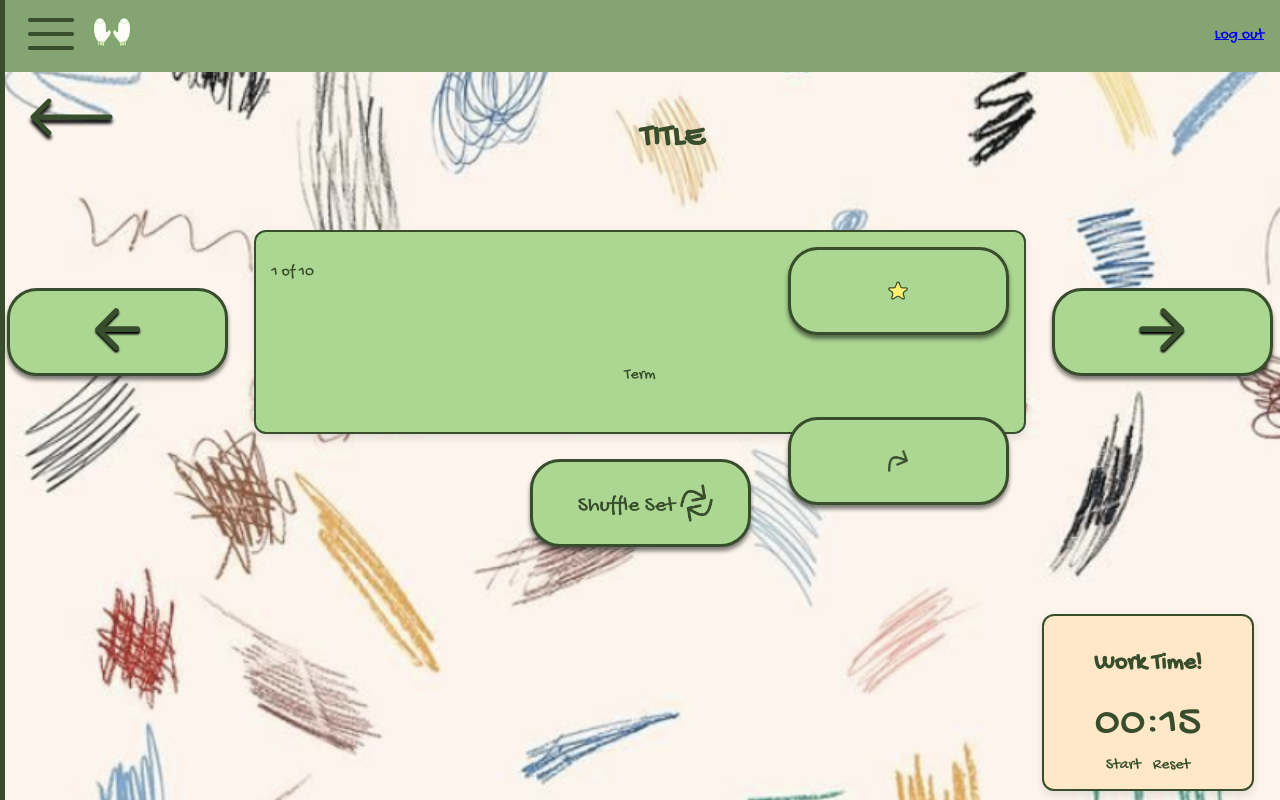
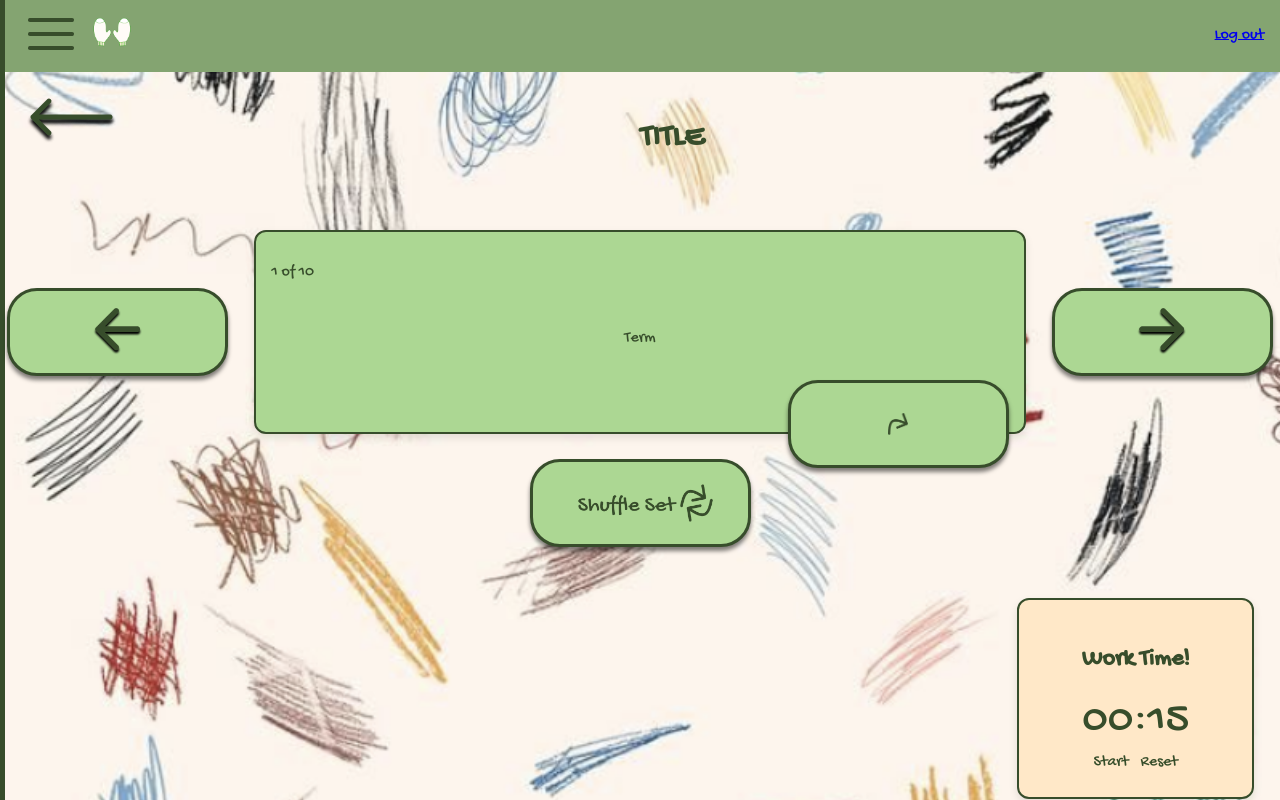
Before and after one commit to rin-bell4772/mttn, a Next.js app in the folder mttn/: page /flashcardSet in a window 1280 px wide. Shown: the top 800 px of the page. Built offline with nearby package versions, Linux system fonts and the light colour scheme; a web font is replaced by a local one.

Commit message:
Update flashcardSet (it's making me push idk why)
It's ma

```diff
--- a/mttn/src/app/flashcardSet/flashcardSet.module.css
+++ b/mttn/src/app/flashcardSet/flashcardSet.module.css
@@ -89,7 +89,8 @@
     display: flex;
     justify-content: center;
     width: 15%;
-    padding: 1%
+    padding: 2%;
+    margin-bottom: 2%;
 }
 
 .bottom {
--- a/mttn/src/app/flashcardSet/flashcardSet.tsx
+++ b/mttn/src/app/flashcardSet/flashcardSet.tsx
@@ -31,9 +31,7 @@ export default function FlashcardSet() {
                 <div className={styles.card}>
                     <div className={styles.upper}>
                         <p>1 of 10</p>
-                        <Button className={styles.button}>
-                            <Image src={star} alt={"star"} width={20}/>
-                        </Button>
+
 
                     </div>
                     <div className={styles.termDef}>
@@ -64,7 +62,7 @@ export default function FlashcardSet() {
 
             <div className={styles.bottom}>
 
-            <p className={styles.time}> <Timer/> </p>
+            <div className={styles.time}> <Timer/> </div>
 
                 <div className={styles.dropdown}>
                     <Button className={styles.dropdownButton}>
```
